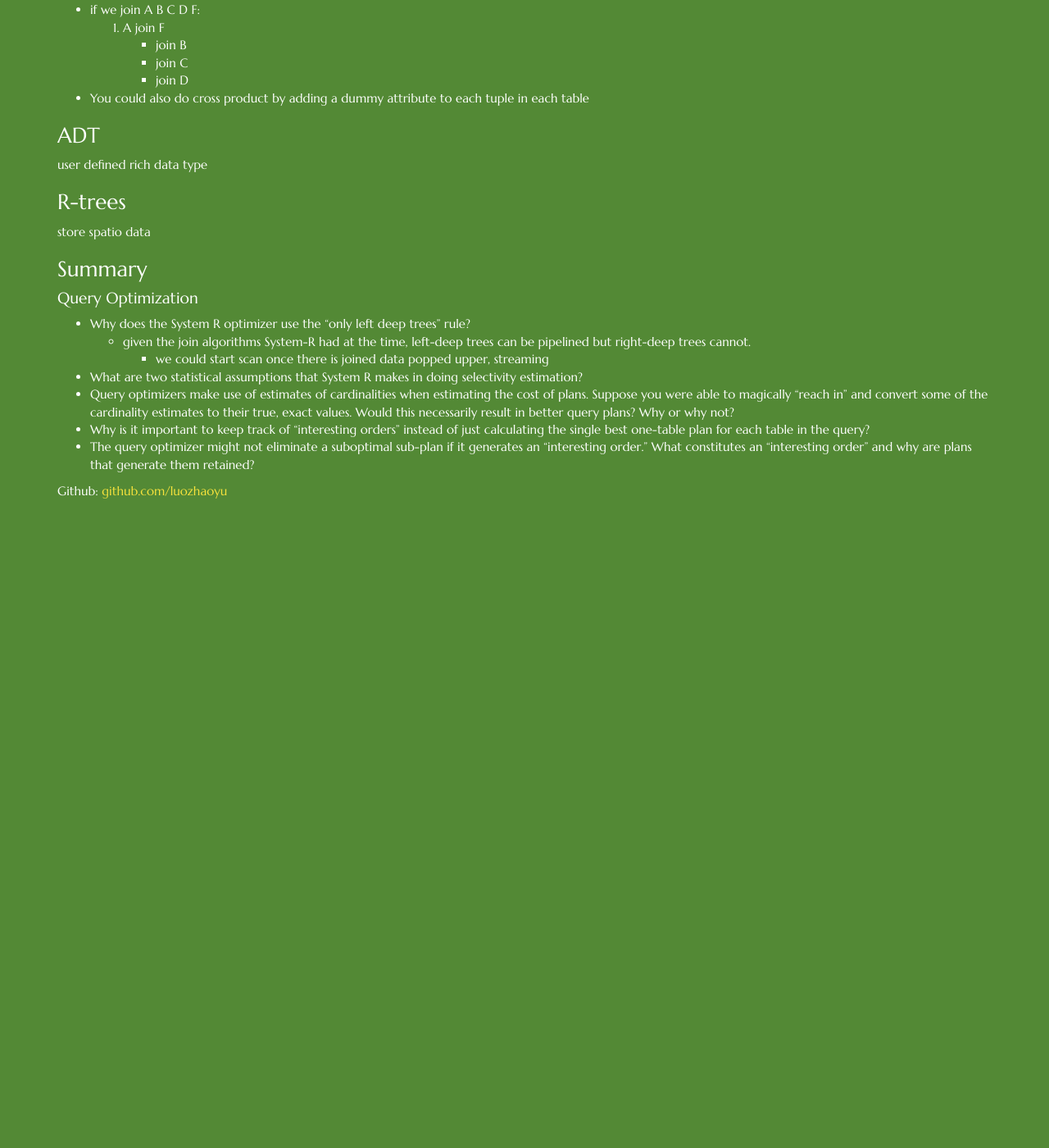
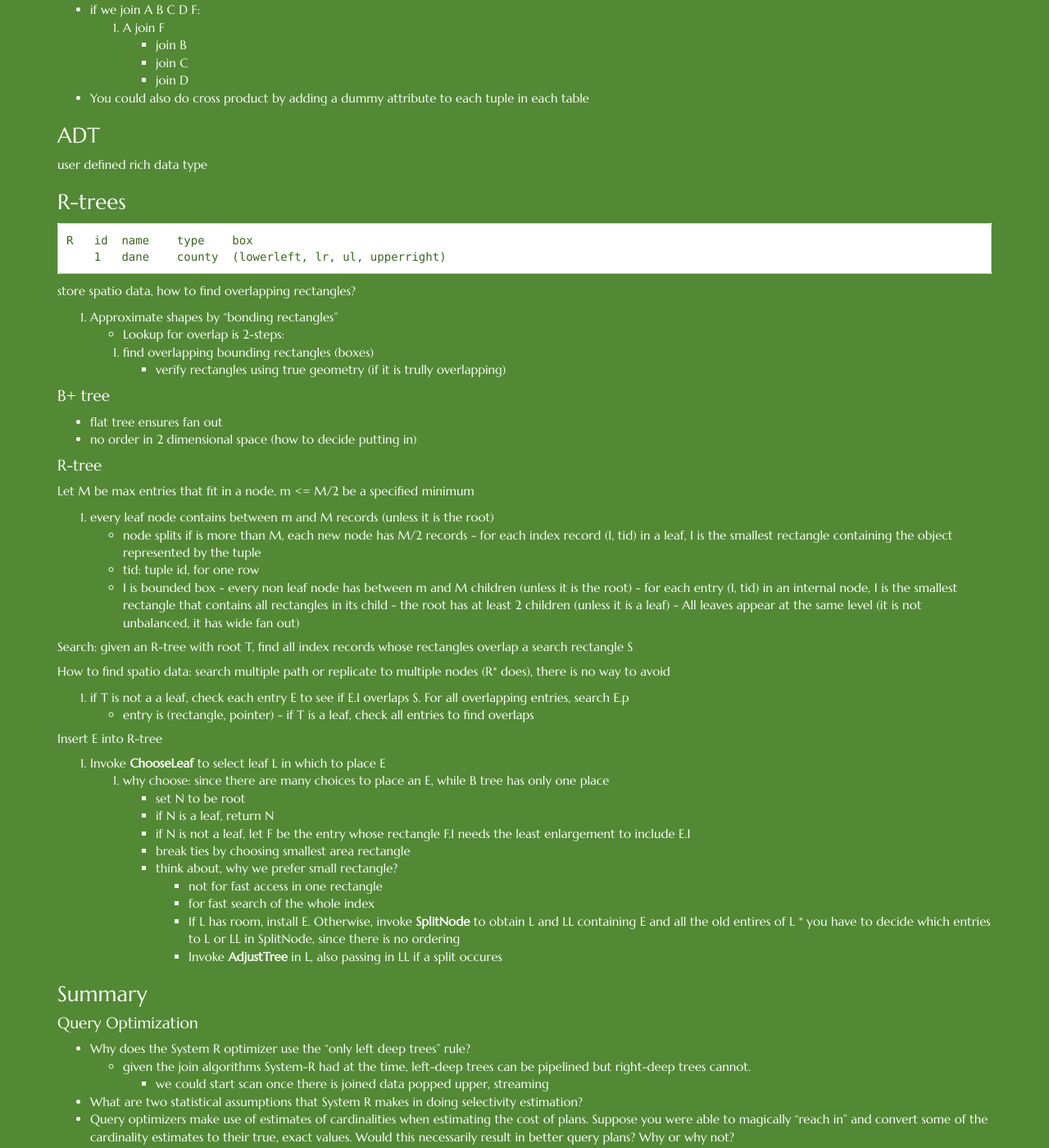
Before and after one commit to luozhaoyu/luozhaoyu.github.io, a Jekyll site: the page built from _posts/2015-04-07-DB-topics-query.md, in a window 1280 px wide and 1400 px high, scrolled down 3690 px. Shown: the whole window at 82% size. Built offline with Jekyll 4.4.1, drawn with Linux system fonts in a browser that asks for light colours; nearby versions of some CDN libraries; Markdown is read by kramdown in place of the engine named in the settings; before the commit the page ends 4320 px from its top, so only the background shows below that.

Commit message:
update rtreees

```diff
--- a/_posts/2015-04-07-DB-topics-query.md
+++ b/_posts/2015-04-07-DB-topics-query.md
@@ -187,7 +187,53 @@ Cross product:
 user defined rich data type
 
 ### R-trees
-store spatio data
+    R   id  name    type    box
+        1   dane    county  (lowerleft, lr, ul, upperright)
+
+store spatio data, how to find overlapping rectangles?
+
+1. Approximate shapes by "bonding rectangles"
+- Lookup for overlap is 2-steps:
+    1. find overlapping bounding rectangles (boxes)
+    - verify rectangles using true geometry (if it is trully overlapping)
+
+#### B+ tree
+* flat tree ensures fan out
+* no order in 2 dimensional space (how to decide putting in)
+
+#### R-tree
+Let M be max entries that fit in a node, m <= M/2 be a specified minimum
+
+1. every leaf node contains between m and M records (unless it is the root)
+    * node splits if is more than M, each new node has M/2 records
+- for each index record (I, tid) in a leaf, I is the smallest rectangle containing the object represented by the tuple
+    * tid: tuple id, for one row
+    * I is bounded box
+- every non leaf node has between m and M children (unless it is the root)
+- for each entry (I, tid) in an internal node, I is the smallest rectangle that contains all rectangles in its child
+- the root has at least 2 children (unless it is a leaf)
+- All leaves appear at the same level (it is not unbalanced, it has wide fan out)
+
+##### Search: given an R-tree with root T, find all index records whose rectangles overlap a search rectangle S
+How to find spatio data: search multiple path or replicate to multiple nodes (R* does), there is no way to avoid
+
+1. if T is not a a leaf, check each entry E to see if E.I overlaps S. For all overlapping entries, search E.p
+    * entry is (rectangle, pointer)
+- if T is a leaf, check all entries to find overlaps
+
+##### Insert E into R-tree
+1. Invoke **ChooseLeaf** to select leaf L in which to place E
+    1. why choose: since there are many choices to place an E, while B tree has only one place
+    - set N to be root
+    - if N is a leaf, return N
+    - if N is not a leaf, let F be the entry whose rectangle F.I needs the least enlargement to include E.I
+        * break ties by choosing smallest area rectangle
+        * think about, why we prefer small rectangle?
+            * not for fast access in one rectangle
+            * for fast search of the whole index
+- If L has room, install E. Otherwise, invoke **SplitNode** to obtain L and LL containing E and all the old entires of L
+    * you have to decide which entries to L or LL in SplitNode, since there is no ordering
+- Invoke **AdjustTree** in L, also passing in LL if a split occures
 
 
 ### Summary
```
